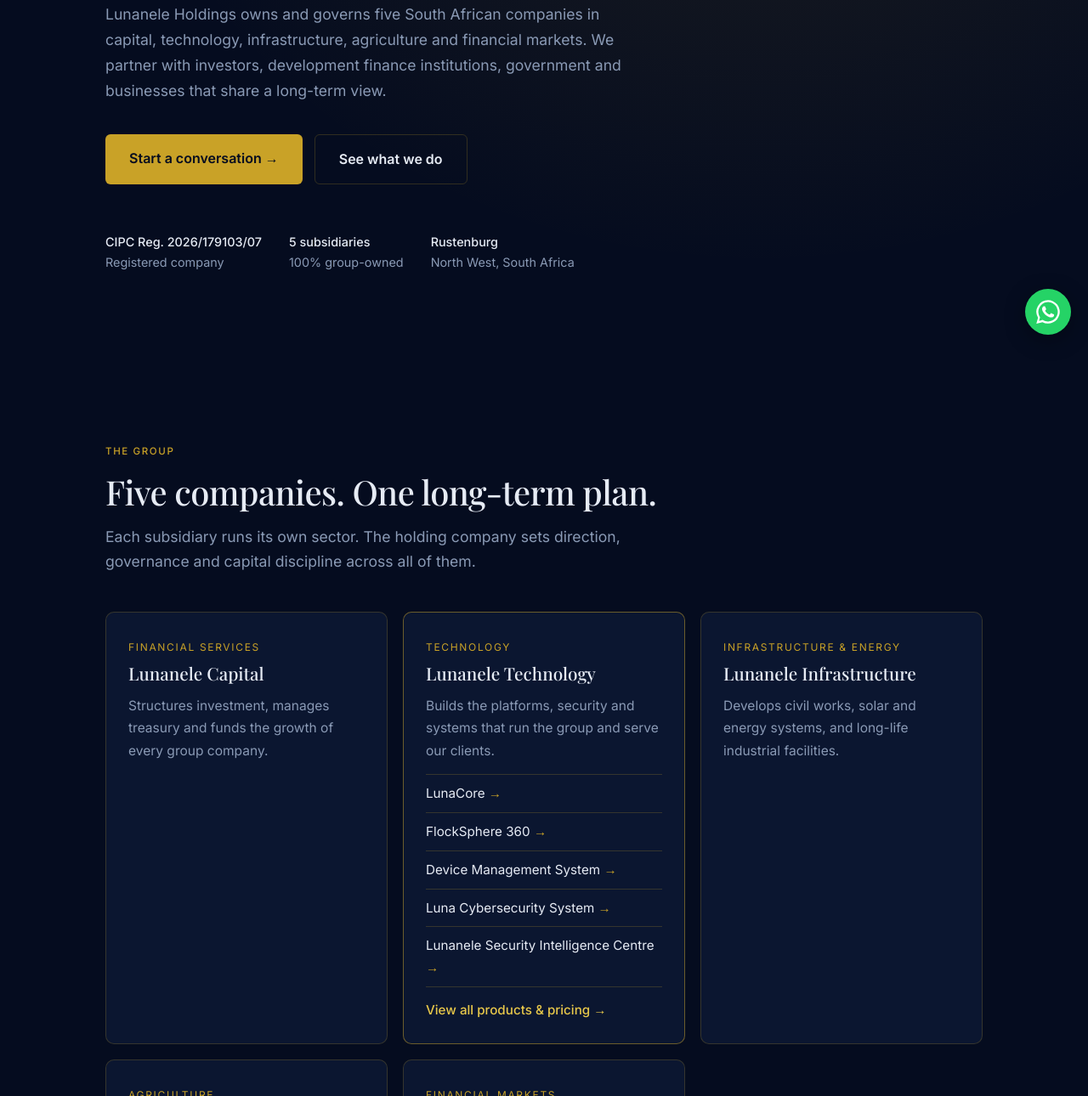
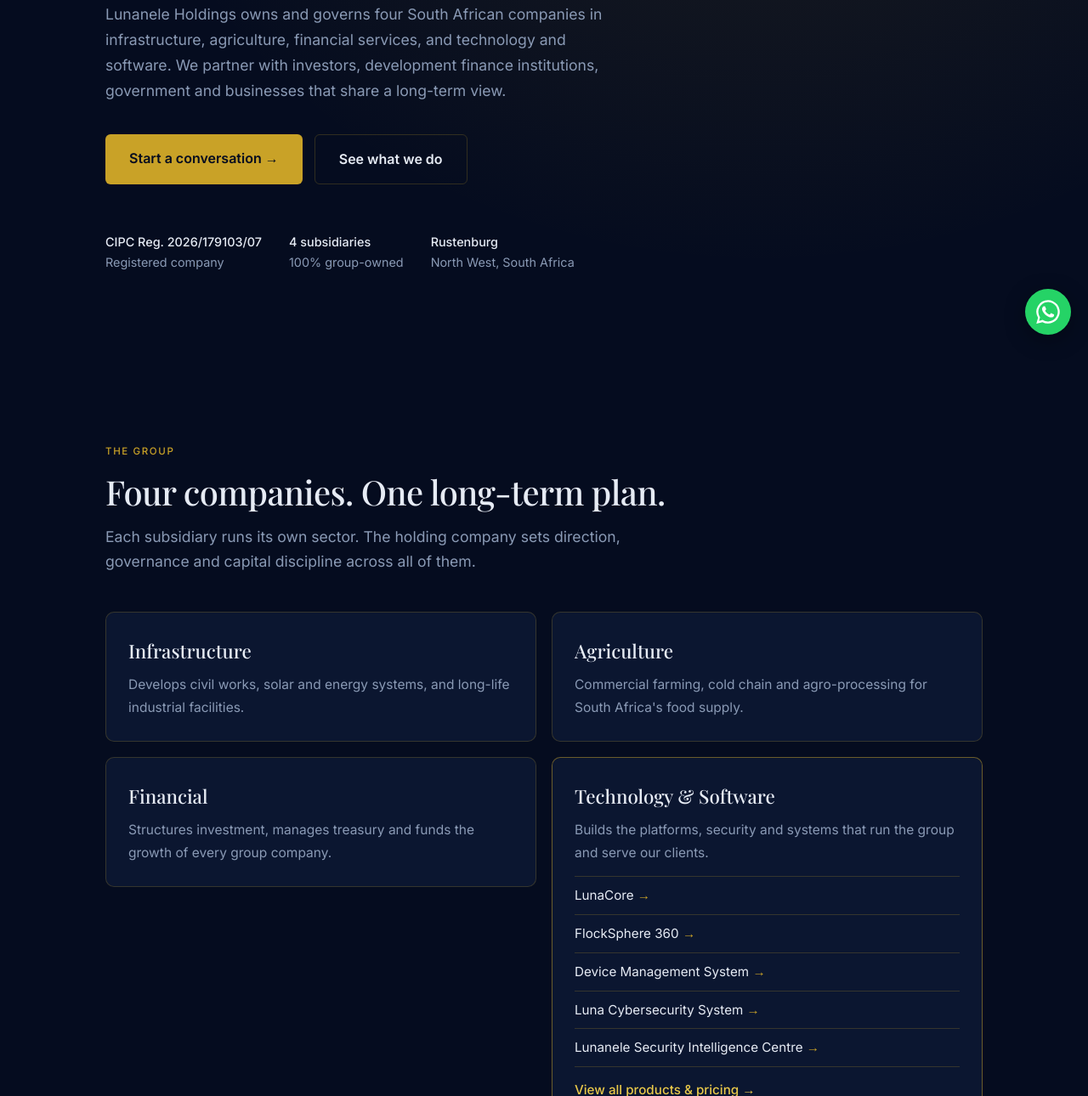
Before and after one commit to limekaya65/lunaneleholdings-website, a plain HTML site: page public/index.html in a window 1280 px wide. Shown: the part 386-1676 px from the top of the page at 85% size. Drawn offline with nearby package versions, Linux system fonts and the light colour scheme.

Commit message:
Subsidiaries: Infrastructure, Agriculture, Financial, Technology & Software
Co-Authored-By: Claude Opus 5.5 <noreply@anthropic.com>
Claude-Session: https://claude.ai/code/session_01AXVySp9nkoAD4CSatyRYDQ

```diff
--- a/public/index.html
+++ b/public/index.html
@@ -4,11 +4,11 @@
 <meta charset="utf-8">
 <meta name="viewport" content="width=device-width, initial-scale=1">
 <title>Lunanele Holdings | South African Holding Group</title>
-<meta name="description" content="Lunanele Holdings Pty Ltd is a South African holding group with five wholly-owned subsidiaries in capital, technology, infrastructure, agribusiness and financial markets. Start a conversation with us.">
+<meta name="description" content="Lunanele Holdings Pty Ltd is a South African holding group with four wholly-owned subsidiaries in infrastructure, agriculture, financial services, and technology and software. Start a conversation with us.">
 <link rel="canonical" href="https://lunaneleholdings.com/">
 <link rel="icon" href="logo.jpg">
 <meta property="og:title" content="Lunanele Holdings">
-<meta property="og:description" content="A South African holding group building long-term value across five sectors.">
+<meta property="og:description" content="A South African holding group building long-term value across four sectors.">
 <meta property="og:image" content="https://lunaneleholdings.com/logo.jpg">
 <link rel="preconnect" href="https://fonts.googleapis.com">
 <link rel="preconnect" href="https://fonts.gstatic.com" crossorigin>
@@ -47,8 +47,9 @@ section{padding:96px 0;border-bottom:1px solid var(--line)}
 .facts{display:flex;gap:32px;flex-wrap:wrap;margin-top:56px;color:var(--fog);font-size:.9rem}
 .facts b{display:block;color:var(--text);font-weight:500}
 .grid{display:grid;gap:18px;grid-template-columns:repeat(auto-fit,minmax(280px,1fr));margin-top:44px}
+@media(min-width:721px){#group .grid{grid-template-columns:repeat(2,1fr);align-items:start}}
 .card{background:var(--ink2);border:1px solid var(--line);border-radius:10px;padding:26px}
-.card h3{font-family:var(--serif);font-size:1.3rem;font-weight:500;margin-bottom:6px}
+.card h3{font-family:var(--serif);font-size:1.4rem;font-weight:500;margin-bottom:6px}
 .card .tag{color:var(--gold);font-size:.75rem;letter-spacing:.14em;text-transform:uppercase}
 .card p{color:var(--fog);font-size:.97rem;margin-top:8px}
 .card.tech{border-color:rgba(201,162,39,.5)}
@@ -100,15 +101,15 @@ footer .wrap{display:flex;justify-content:space-between;gap:20px;flex-wrap:wrap}
 <header class="hero" id="top">
   <div class="wrap">
     <p class="eyebrow">South African Holding Group</p>
-    <h1>Building <span style="white-space:nowrap">long-term</span> value across five sectors.</h1>
-    <p class="lead">Lunanele Holdings owns and governs five South African companies in capital, technology, infrastructure, agriculture and financial markets. We partner with investors, development finance institutions, government and businesses that share a long-term view.</p>
+    <h1>Building <span style="white-space:nowrap">long-term</span> value across four sectors.</h1>
+    <p class="lead">Lunanele Holdings owns and governs four South African companies in infrastructure, agriculture, financial services, and technology and software. We partner with investors, development finance institutions, government and businesses that share a long-term view.</p>
     <div class="ctas">
       <a class="btn" href="#contact">Start a conversation →</a>
       <a class="btn ghost" href="#group">See what we do</a>
     </div>
     <div class="facts">
       <div><b>CIPC Reg. 2026/179103/07</b>Registered company</div>
-      <div><b>5 subsidiaries</b>100% group-owned</div>
+      <div><b>4 subsidiaries</b>100% group-owned</div>
       <div><b>Rustenburg</b>North West, South Africa</div>
     </div>
   </div>
@@ -117,16 +118,15 @@ footer .wrap{display:flex;justify-content:space-between;gap:20px;flex-wrap:wrap}
 <section id="group">
   <div class="wrap">
     <p class="eyebrow">The Group</p>
-    <h2>Five companies. One long-term plan.</h2>
+    <h2>Four companies. One long-term plan.</h2>
     <p class="lead">Each subsidiary runs its own sector. The holding company sets direction, governance and capital discipline across all of them.</p>
     <div class="grid">
-      <div class="card"><span class="tag">Financial Services</span><h3>Lunanele Capital</h3><p>Structures investment, manages treasury and funds the growth of every group company.</p></div>
-      <div class="card tech"><span class="tag">Technology</span><h3>Lunanele Technology</h3><p>Builds the platforms, security and systems that run the group and serve our clients.</p>
+      <div class="card"><h3>Infrastructure</h3><p>Develops civil works, solar and energy systems, and long-life industrial facilities.</p></div>
+      <div class="card"><h3>Agriculture</h3><p>Commercial farming, cold chain and agro-processing for South Africa's food supply.</p></div>
+      <div class="card"><h3>Financial</h3><p>Structures investment, manages treasury and funds the growth of every group company.</p></div>
+      <div class="card tech"><h3>Technology &amp; Software</h3><p>Builds the platforms, security and systems that run the group and serve our clients.</p>
         <ul class="prods"><li><a href="https://lunanele-gateway.limekayawelile.workers.dev/products/lunacore">LunaCore</a></li><li><a href="https://lunanele-gateway.limekayawelile.workers.dev/products/flocksphere-360">FlockSphere 360</a></li><li><a href="https://lunanele-gateway.limekayawelile.workers.dev/products/device-management">Device Management System</a></li><li><a href="https://lunanele-gateway.limekayawelile.workers.dev/products/luna-cybersecurity">Luna Cybersecurity System</a></li><li><a href="https://lunanele-gateway.limekayawelile.workers.dev/products/security-intelligence-centre">Lunanele Security Intelligence Centre</a></li></ul>
         <a class="more" href="https://lunanele-gateway.limekayawelile.workers.dev/products">View all products &amp; pricing →</a></div>
-      <div class="card"><span class="tag">Infrastructure &amp; Energy</span><h3>Lunanele Infrastructure</h3><p>Develops civil works, solar and energy systems, and long-life industrial facilities.</p></div>
-      <div class="card"><span class="tag">Agriculture</span><h3>Lunanele Agribusiness</h3><p>Commercial farming, cold chain and agro-processing for South Africa's food supply.</p></div>
-      <div class="card"><span class="tag">Financial Markets</span><h3>Lunanele FX Markets</h3><p>Rules-based trading within strict, pre-set risk limits.</p></div>
     </div>
   </div>
 </section>
```
